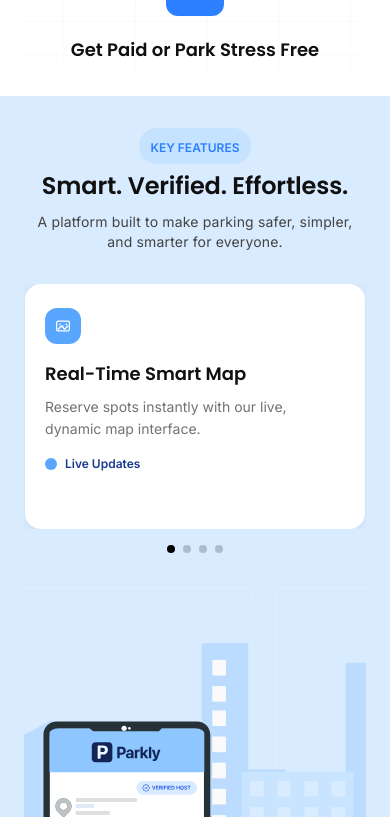
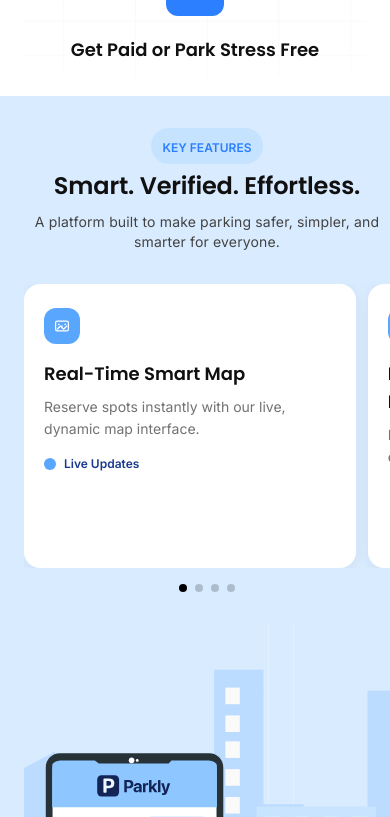
Before and after one commit to avinash-oodles/parkly, a Next.js app: page /waitlist in a window 390 px wide. Shown: the part 947-1764 px from the top of the page. Built offline with nearby package versions, Linux system fonts and the light colour scheme.

Commit message:
key features section fix

```diff
--- a/src/app/waitlist/page.tsx
+++ b/src/app/waitlist/page.tsx
@@ -245,7 +245,7 @@ const WaitlistPage: FC = () => {
 
             {/* KEY FEATURES */}
             <section id="features-view" className="bg-[#D9EBFF]">
-                <Container>
+                <Container  pl="pl-6" pr="pr-0">
                     <div className="feature-content pt-8 md:pt-[70px] flex flex-col gap-8 md:gap-15 ">
                         <div className="flex flex-col gap-2 lg:gap-3 items-center">
                             <div className="flex flex-col gap-1 lg:gap-2  items-center ">
@@ -337,8 +337,8 @@ const WaitlistPage: FC = () => {
                                 <div className="flex flex-col gap-4 xl:hidden overflow-hidden justify-end">
                                     <Swiper
                                         modules={[Pagination]}
-                                        spaceBetween={16}
-                                        slidesPerView={1}
+                                        spaceBetween={12}
+                                        slidesPerView={1.1} // This will show 1.1 cards
                                         loop={true}
                                         pagination={{
                                             clickable: true,
@@ -346,34 +346,31 @@ const WaitlistPage: FC = () => {
                                         }}
                                         className="w-full"
                                         breakpoints={{
-                                            // Mobile (default)
+                                            // Mobile - shows 1.1 cards
                                             0: {
-                                                slidesPerView: 1,
+                                                slidesPerView: 1.1,
+                                                spaceBetween: 12,
+                                            },
+                                            // Small tablets - shows 1.5 cards
+                                            640: {
+                                                slidesPerView: 1.5,
                                                 spaceBetween: 16,
                                             },
-                                            // Small tablets
-                                            640: {
-                                                slidesPerView: 1.2,
-                                                spaceBetween: 16,
-                                                centeredSlides: true,
+                                            // Medium tablets - shows 2 cards
+                                            768: {
+                                                slidesPerView: 2,
+                                                spaceBetween: 20,
                                             },
-                                            // Medium tablets
-                                            768: {
-                                                slidesPerView: 1.5,
-                                                spaceBetween: 20,
-                                                centeredSlides: true,
-                                            },
-                                            // Large tablets/small laptops
+                                            // Large tablets/laptops - shows 3 cards
                                             1024: {
-                                                slidesPerView: 2,
+                                                slidesPerView: 3,
                                                 spaceBetween: 24,
-                                                centeredSlides: false,
                                             },
                                         }}
                                     >
                                         {slides.map((slide, idx) => (
-                                            <SwiperSlide key={idx}>
-                                                <div className="max-w-[340px] mx-auto flex">
+                                            <SwiperSlide key={idx} style={{ listStyle: "none" }}>
+                                                <div className="w-full">
                                                     <FeatureCard {...slide} />
                                                 </div>
                                             </SwiperSlide>
--- a/src/components/Container/Container.tsx
+++ b/src/components/Container/Container.tsx
@@ -3,13 +3,16 @@ import React from "react";
 interface ContainerProps {
   children: React.ReactNode;
   className?: string;
+  pl?: string;
+  pr?: string;
 }
 
-const Container: React.FC<ContainerProps> = ({ children, className = "" }) => {
+const Container: React.FC<ContainerProps> = ({ children, className = "",pl = "pl-6",
+  pr = "pr-6", }) => {
   return (
     <div
       className={`
-        mx-auto w-full px-6
+        mx-auto w-full ${pl} ${pr}
         sm:max-w-xl
         md:max-w-3xl
         lg:max-w-[992px]
--- a/src/components/molecules/FeatureCards.tsx
+++ b/src/components/molecules/FeatureCards.tsx
@@ -25,7 +25,7 @@ export default function FeatureCard({
     chipIconBg = true,
 }: FeatureCardProps) {
     return (
-        <div className="feature-card bg-white px-5 md:px-6 py-6 md:py-[30px] shadow-[0px_2px_12px_0px_#8888881F] rounded-2xl flex flex-col gap-4 md:gap-5 lg:min-w-[340px] h-full min-h-[245px]">
+        <div className="feature-card bg-white px-5 md:px-6 py-6 md:py-[30px] shadow-[0px_2px_12px_0px_#8888881F] rounded-2xl flex flex-col gap-4 md:gap-5 lg:min-w-[340px] h-full min-h-[284px]">
 
             {/* Main Blue Icon */}
             <div className="p-2.5 bg-[#59A6FF] rounded-xl flex items-center relative w-9 lg:w-[46px] h-9 lg:h-[46px]">
```
Lines whose indentation alone changed are shown as unchanged.
